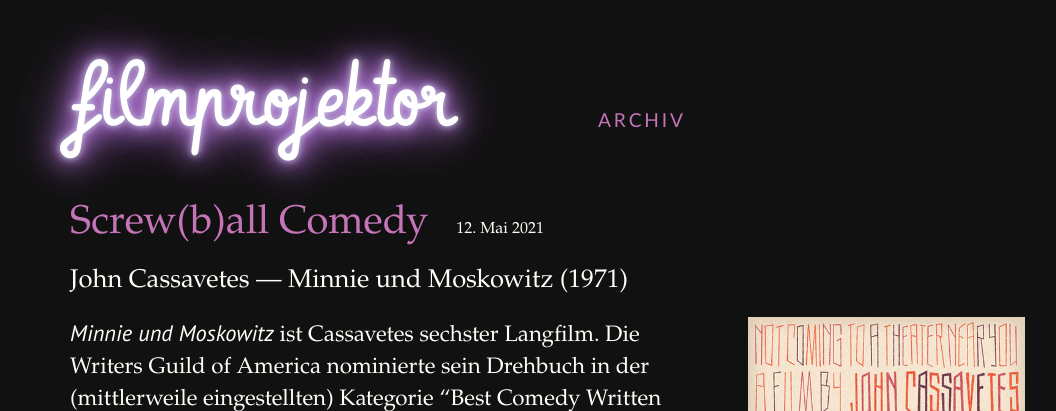
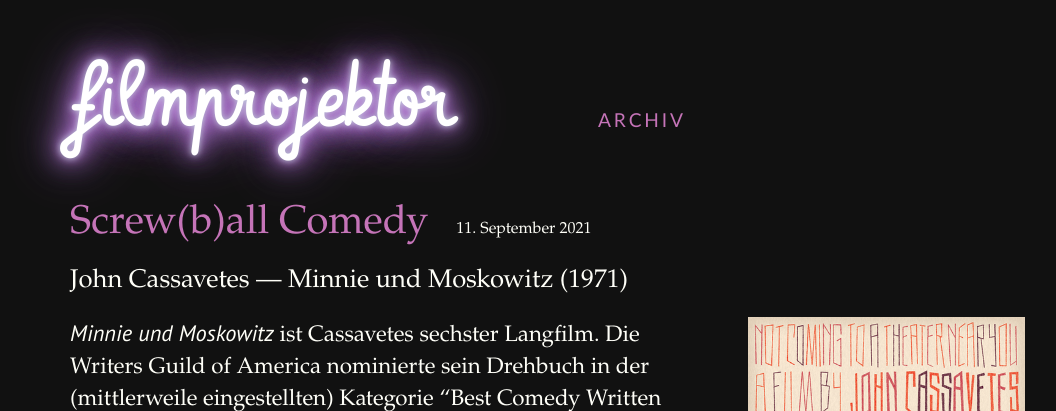
Before and after one commit to knautschzone/filmprojektor, a Jekyll site: the page built from _posts/2021-09-11-Minnie-und-Moskowitz.md, in a window 1280 px wide and 900 px high. Shown: the top 411 px of the window, without its empty margins (90-1146 px from the left). Built offline with Jekyll 4.4.1, drawn with Linux system fonts in a browser that asks for light colours; some web fonts are replaced.

Commit message:
corrected date

```diff
--- a/_posts/2021-09-11-Minnie-und-Moskowitz.md
+++ b/_posts/2021-09-11-Minnie-und-Moskowitz.md
@@ -1,7 +1,7 @@
 ---
 layout: post
 title:  "Screw(b)all Comedy"
-date:   2021-05-12
+date:   2021-09-11
 categories: post
 author: Konrad
 subtitle: "John Cassavetes — Minnie und Moskowitz (1971)"
```
